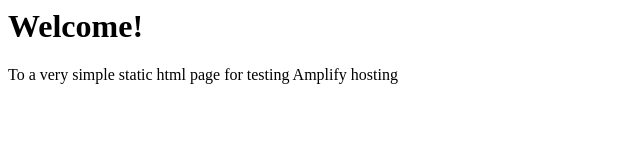
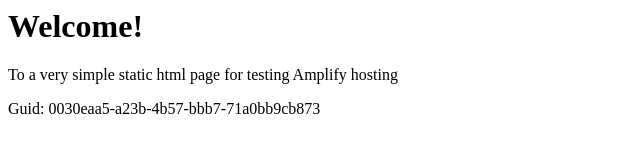
Before and after one commit to aws-aemilia-lhr/Github-PR-Commit-Integration-Test-DoNotTouch-v0-preprod-eu-west-2, a website: page src/index.html in a window 1280 px wide. Shown: the whole page, without its empty margins (0-640 px from the left). Drawn offline with Linux system fonts and the light colour scheme.

Commit message:
commit from integ tests

```diff
--- a/src/index.html
+++ b/src/index.html
@@ -1,3 +1,5 @@
+
+
 <html lang="en">
 
 <head>
@@ -10,6 +12,6 @@
 <body>
     <h1>Welcome!</h1>
     <p>To a very simple static html page for testing Amplify hosting</p>
-</body>
+    <p>Guid: 0030eaa5-a23b-4b57-bbb7-71a0bb9cb873</p></body>
 
 </html>
```
